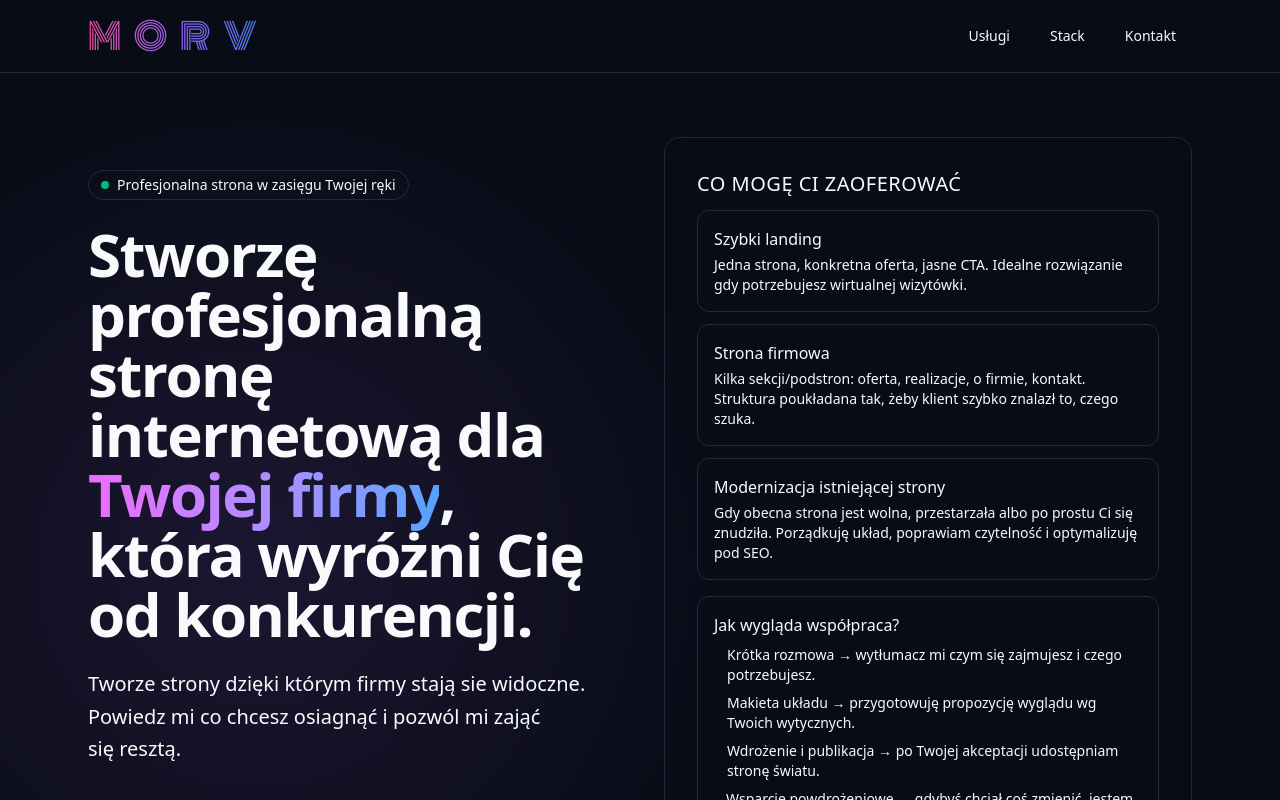
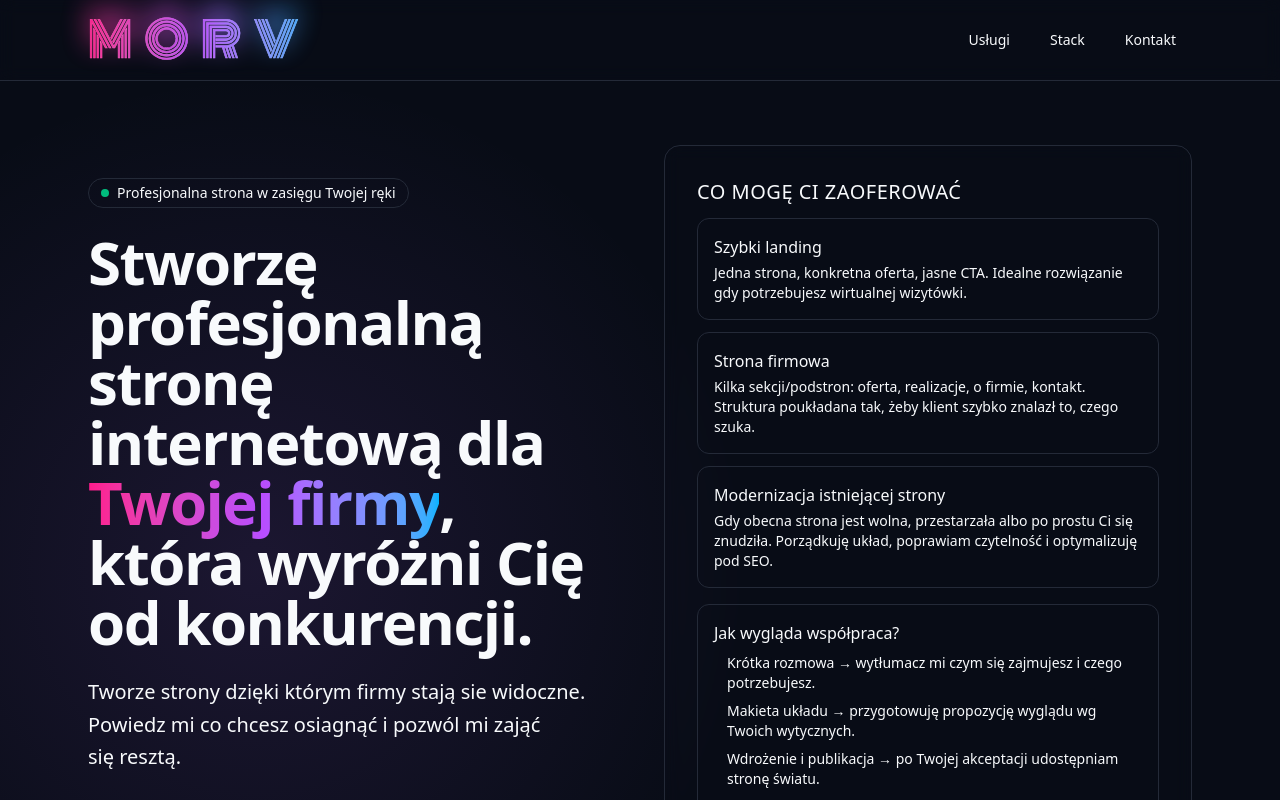
Before and after one commit to morveusz93/morv-dev, a Next.js app: page / in a window 1280 px wide. Shown: the top 800 px of the page. Built offline with nearby package versions, Linux system fonts and the light colour scheme.

Commit message:
feat: change gradien logo, text, buttons

```diff
--- a/src/app/globals.css
+++ b/src/app/globals.css
@@ -182,14 +182,36 @@ body {
 /* LOGO */
 
 .logo-word {
-  @apply text-3xl sm:text-4xl font-black uppercase;
-  @apply tracking-[0.35em];
-  @apply bg-linear-to-r from-[#ec4899] via-[#8b5cf6] to-[#3b82f6];
+  position: relative;
+
+  @apply text-5xl sm:text-5xl uppercase;
+  @apply tracking-[0.25em];
+  @apply bg-linear-to-r from-[#ff1a8c] via-[#b84dff] to-[#00b3ff];
   @apply bg-clip-text text-transparent;
   @apply transition-all duration-300 ease-out;
 }
 
+.logo-word::after {
+  content: attr(data-text);
+  position: absolute;
+  inset: 0;
+  z-index: -1;
+
+  background: linear-gradient(to right, #ff1a8c, #b84dff, #00b3ff);
+  background-clip: text;
+  -webkit-background-clip: text;
+  color: transparent;
+  -webkit-text-fill-color: transparent;
+
+  filter: blur(14px);
+  opacity: 0.9;
+}
+
+.logo-word {
+  -webkit-text-stroke: 0.6px rgba(255, 255, 255, 0.2);
+}
+
 .group:hover .logo-word {
-  @apply brightness-125 tracking-[0.42em];
   text-shadow: 0 0 25px rgba(139, 92, 246, 0.35);
+  @apply brightness-150 tracking-[0.42em];
 }
--- a/src/components/sections/Contact.tsx
+++ b/src/components/sections/Contact.tsx
@@ -28,7 +28,7 @@ export function Contact() {
                 asChild
                 className="
       relative overflow-hidden
-      bg-linear-to-r from-fuchsia-500 to-blue-500
+      bg-linear-to-r from-[#ff1a8c] via-[#b84dff] to-[#00b3ff]
       text-white
       shadow-lg shadow-fuchsia-500/20
       transition-all
--- a/src/components/sections/Footer.tsx
+++ b/src/components/sections/Footer.tsx
@@ -5,7 +5,7 @@ export function Footer() {
     <footer className="mt-16 border-t">
       <Container className="flex flex-col gap-2 py-6 text-sm text-muted-foreground sm:flex-row sm:items-center sm:justify-between">
         <span className="opacity-80">
-          Morv (DreamSoft) — strony internetowe, aplikacje backendowe i skrypty
+          Morv — strony internetowe, aplikacje backendowe i skrypty
           automatyzujące. Szybkie landing page’e, modernizacja i audyt
           wydajności/SEO.
         </span>
--- a/src/components/sections/Header.tsx
+++ b/src/components/sections/Header.tsx
@@ -7,7 +7,9 @@ export function Header() {
     <header className="sticky top-0 z-50 border-b bg-background/60 backdrop-blur">
       <Container className="flex items-center justify-between py-4">
         <a href="#" className="group select-none">
-          <span className={`logo-word ${monoton.className}`}>MORV</span>
+          <span className={`logo-word ${monoton.className}`} data-text="MORV">
+            morv
+          </span>
         </a>
 
         <nav className="flex items-center gap-1 sm:gap-2">
--- a/src/components/sections/Hero.tsx
+++ b/src/components/sections/Hero.tsx
@@ -13,7 +13,7 @@ export function Hero() {
 
         <h1 className="text-balance text-5xl font-semibold tracking-tight sm:text-6xl">
           Stworzę profesjonalną stronę internetową dla{" "}
-          <span className="bg-linear-to-r from-fuchsia-400 to-blue-400 bg-clip-text text-transparent">
+          <span className="bg-linear-to-r from-[#ff1a8c] via-[#b84dff] to-[#00b3ff] bg-clip-text text-transparent">
             Twojej firmy
           </span>
           {", "}
@@ -31,7 +31,7 @@ export function Hero() {
             asChild
             className="
               relative overflow-hidden
-              bg-linear-to-r from-fuchsia-500 to-blue-500
+              bg-linear-to-r from-[#ff1a8c] via-[#b84dff] to-[#00b3ff]
               text-white
               shadow-lg shadow-fuchsia-500/20
               transition-all
```
